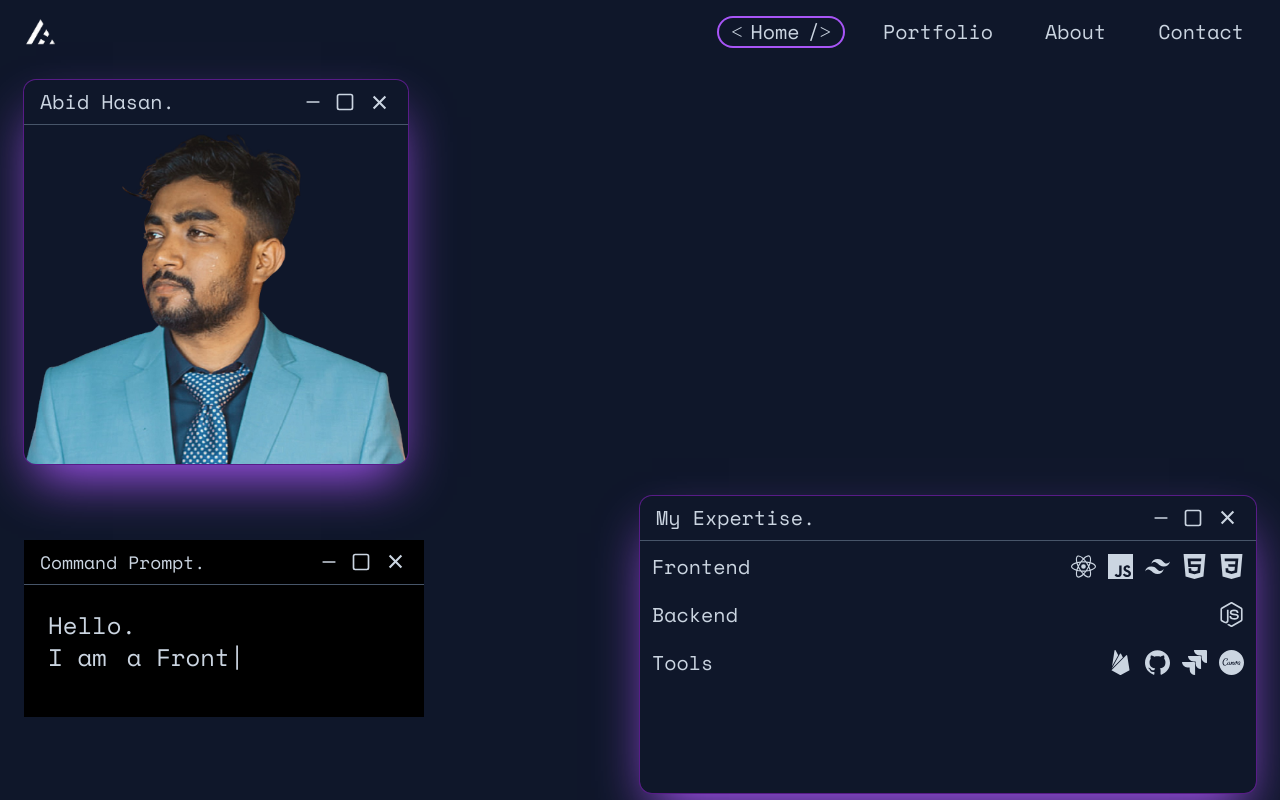
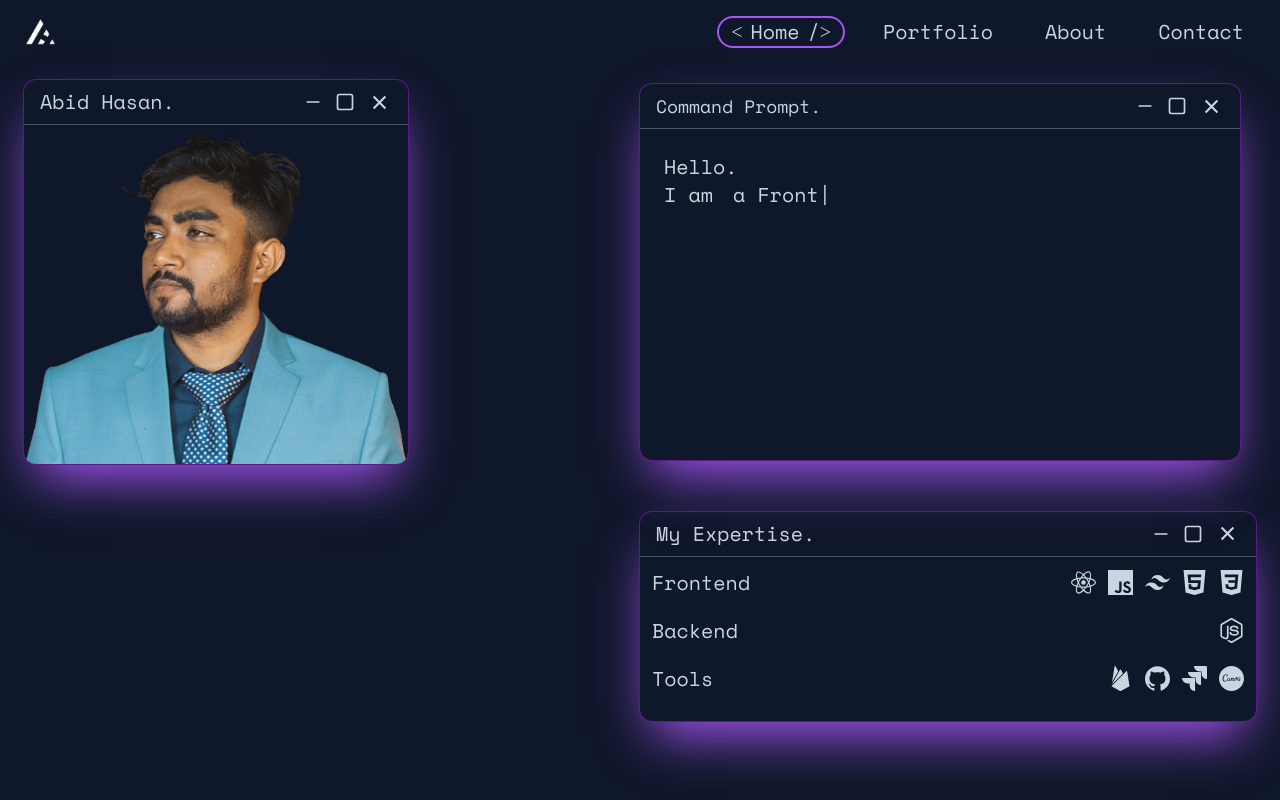
Before and after one commit to AbidHasanPiash/abidhasan-portfolio, a React (Create React App) app: page / in a window 1280 px wide. Built offline with nearby package versions, Linux system fonts and the light colour scheme.

Commit message:
hero updated

```diff
--- a/src/components/Navbar.jsx
+++ b/src/components/Navbar.jsx
@@ -13,7 +13,7 @@ export default function Navbar() {
   const [isOpen, setIsOpen] = useState(false);
   const hamburgerLine = `h-1 w-6 my-1 rounded-full bg-white transition ease transform duration-300`;
   return (
-    <div className="w-screen h-fit object-top">
+    <div className="w-screen h-fit object-top select-none">
         <div className="flex items-center justify-between max-w-7xl mx-auto py-4 px-6">
             <div>
                 <img
@@ -36,13 +36,13 @@ export default function Navbar() {
             <button className="md:hidden flex flex-col h-6 w-12 justify-center items-center group" onClick={() => setIsOpen(!isOpen)} >
                 <div className={`${hamburgerLine} ${
                     isOpen
-                    ? "rotate-45 translate-y-1.5 opacity-50 group-hover:opacity-100 scale-[250%]"
+                    ? "rotate-45 translate-y-1.5 opacity-50 group-hover:opacity-100 scale-[150%]"
                     : "opacity-50 group-hover:opacity-100"
                 }`}
                 />
                 <div className={`${hamburgerLine} ${
                     isOpen
-                    ? "-rotate-45 -translate-y-1.5 opacity-50 group-hover:opacity-100 scale-[250%]"
+                    ? "-rotate-45 -translate-y-1.5 opacity-50 group-hover:opacity-100 scale-[150%]"
                     : "opacity-50 group-hover:opacity-100"
                 }`}
                 />
--- a/src/pages/Hero.jsx
+++ b/src/pages/Hero.jsx
@@ -7,9 +7,9 @@ import {FiSquare, FiMinus} from 'react-icons/fi';
 
 export default function Hero() {
   return (
-    <div className='max-w-full grid grid-cols-2 gap-4 mx-3 mb-5'>
+    <div className='max-w-full grid grid-cols-2 gap-4 mx-3 mb-5 select-none'>
       {/* Profile picture */}
-      <div className='col-span-2 lg:w-96 w-full mt-4 flex flex-col overflow-hidden rounded-xl ring-1 ring-purple-900 shadow-2xl shadow-purple-500'>
+      <div className='col-span-2 lg:col-span-1 lg:w-96 w-full my-4 flex flex-col overflow-hidden rounded-xl ring-1 ring-purple-900 shadow-2xl shadow-purple-500'>
         <div className='flex items-center justify-between py-2 px-4 text-xl border-b border-slate-600'>
           <h1>Abid Hasan.</h1>
           <div className='flex items-center justify-center space-x-3'>
@@ -21,12 +21,12 @@ export default function Hero() {
         <img
           src={ProfilePicture}
           alt="ProfilePicture"
-          className='mx-auto object-cover hover:scale-110 duration-300'
+          className='mx-auto object-cover lg:hover:scale-110 duration-200'
         />
       </div>
       {/* Text about me */}
-      <div className='col-span-2 lg:col-span-1 lg:col-start-1 my-5 lg:py-10'>
-        <div className="lg:w-2/3 w-full font-medium bg-black pb-5">
+      <div className='col-span-2 lg:col-span-1 col-start-1 lg:col-start-2 my-5'>
+        <div className="w-full h-full font-medium pb-5 rounded-xl ring-1 ring-purple-900 shadow-2xl shadow-purple-500 hover:scale-105 duration-200">
           <div className='flex items-center justify-between py-2 px-4 lg:text-lg border-b border-slate-600'>
             <h1>Command Prompt.</h1>
             <div className='flex items-center justify-center space-x-3'>
@@ -35,7 +35,7 @@ export default function Hero() {
               <RiCloseFill size={25}/>
             </div>
           </div>
-          <div className='lg:text-2xl p-6'>
+          <div className='lg:text-xl p-6'>
             <h1>Hello.</h1>
             <div className='flex space-x-5'>
               <h1>I am </h1>
@@ -52,7 +52,7 @@ export default function Hero() {
         </div>
       </div>
       {/* My Expertise  */}
-      <div className='col-start-1 col-span-2 lg:col-start-2 h-full w-full mt-4 flex flex-col rounded-xl ring-1 ring-purple-900 shadow-2xl shadow-purple-500 hover:scale-105 duration-300'>
+      <div className='col-start-1 col-span-2 lg:col-start-2 h-full w-full mt-4 flex flex-col rounded-xl ring-1 ring-purple-900 shadow-2xl shadow-purple-500 hover:scale-105 duration-200'>
         <div className='flex items-center justify-between py-2 px-4 lg:text-xl border-b border-slate-600'>
           <h1>My Expertise.</h1>
           <div className='flex items-center justify-center space-x-3'>
```
